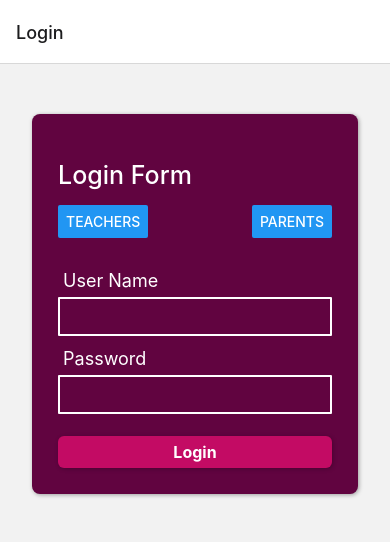
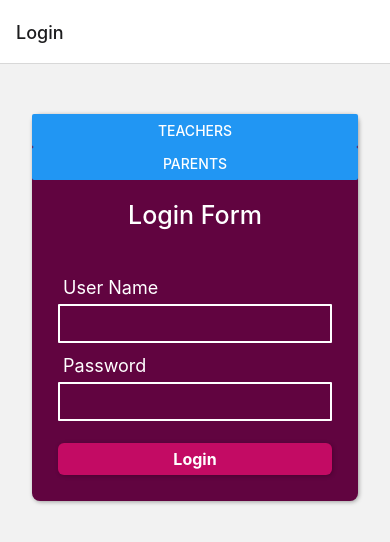
Before and after one commit to Prathima0708/School_Parent_Login, a React Native app: screen /Login in a window 390 px wide. Shown: the top 542 px of the page. Built offline with nearby package versions, Linux system fonts and the light colour scheme.

Commit message:
Updated the loginform page

```diff
--- a/package.json
+++ b/package.json
@@ -20,7 +20,9 @@
     "expo-app-loading": "~2.0.0",
     "expo-status-bar": "~1.3.0",
     "firebase": "^8.10.1",
+    "force": "0.0.3",
     "react": "17.0.2",
+    "react-bootstrap-v5": "^1.4.0",
     "react-dom": "17.0.2",
     "react-native": "0.68.2",
     "react-native-firebase": "^5.6.0",
--- a/screens/Login.js
+++ b/screens/Login.js
@@ -103,17 +103,19 @@ function Login() {
   return (
     <>
       <View style={styles.mainContainer}>
-        <Text style={styles.mainHeader}>Login Form</Text>
         <View style={styles.select}>
           {/* <Text style={styles.select}>Teachers</Text>
           <Text style={styles.select}>Parents</Text> */}
           <Btn
-            style={styles.select}
             title="Teachers"
             onPress={toggleTeachers}
+            style={styles.btnT}
           />
-          <Btn style={styles.select} title="Parents" onPress={toggleParents} />
+          <Btn title="Parents" style={styles.btnP} onPress={toggleParents} />
         </View>
+
+        <Text style={styles.mainHeader}>Login Form</Text>
+
 
         <View style={styles.inputContainer}>
           <Text style={styles.labels}> User Name</Text>
@@ -166,7 +168,9 @@ const styles = StyleSheet.create({
     minHeight: "40%",
     marginTop: 50,
     marginHorizontal: 32,
-    padding: 26,
+    paddingBottom: 26,
+    // paddingLeft:26,
+    // paddingRight:26,
     borderRadius: 8,
     backgroundColor: Colors.primary800,
     elevation: 2,
@@ -174,13 +178,17 @@ const styles = StyleSheet.create({
     shadowOffset: { width: 1, height: 1 },
     shadowOpacity: 0.35,
     shadowRadius: 4,
+
   },
   select: {
-    flexDirection: "row",
+    // flexDirection: "row",
     fontSize: 15,
     color: "white",
-    justifyContent: "space-between",
+    // justifyContent: "space-between",
     fontWeight: "500",
+    display:'flex'
+    // alignItems:'center',
+    // justifyContent:'center'
   },
   mainHeader: {
     fontSize: 25,
@@ -188,9 +196,13 @@ const styles = StyleSheet.create({
     fontWeight: "500",
     paddingTop: 20,
     paddingBottom: 15,
+    textAlign:'center'
+
   },
   inputContainer: {
     marginTop: 20,
+    paddingLeft:26,
+    paddingRight:26,
   },
   labels: {
     fontSize: 18,
```
Also changed, not shown: 1 other file (tests, documents, lock files or other folders).
